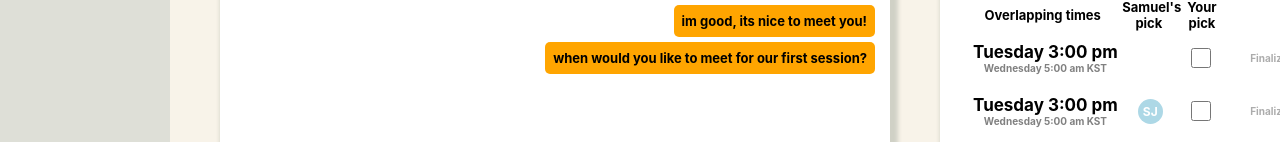
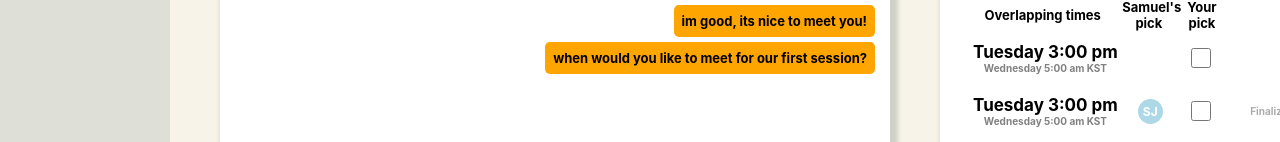
Before and after one commit to haimnam/FLIP-Test, a React (Create React App) app: page /schedule in a window 1280 px wide. Shown: the part 369-511 px from the top of the page. Built offline with nearby package versions, Linux system fonts and the light colour scheme.

Commit message:
Make Partner's Pick Valid in Preferred Times

```diff
--- a/src/pages/Schedule/PreferredTimes.tsx
+++ b/src/pages/Schedule/PreferredTimes.tsx
@@ -26,12 +26,20 @@ const PreferredTimes = ({
       box.style.backgroundColor = "rgb(248, 243, 233)";
       box.style.border = "2px solid black";
       checkedItems.add(id * 1);
-      changeTimeState(id, "FINALIZE");
+      if (timesData.find((data) => data.id === id * 1).isPartnerPick) {
+        changeTimeState(id, "FINALIZE");
+      } else {
+        changeTimeState(id, "");
+      }
     } else if (checkedItems.has(id * 1)) {
       box.style.backgroundColor = "white";
       box.style.border = "2px solid white";
       checkedItems.delete(id * 1);
-      changeTimeState(id, "Finalize");
+      if (timesData.find((data) => data.id === id * 1).isPartnerPick) {
+        changeTimeState(id, "Finalize");
+      } else {
+        changeTimeState(id, "");
+      }
     }
     setCheckedItems(checkedItems);
     return checkedItems;
@@ -52,7 +60,8 @@ const PreferredTimes = ({
     }
   };
 
-  const addTime = (id) => {
+  let nextId = 4;
+  const addTime = () => {
     let newTime = {
       id: nextId++,
       main: "Tuesday 3:00 pm",
@@ -64,16 +73,11 @@ const PreferredTimes = ({
     setTimesData(timesData.concat(newTime));
   };
 
-  let nextId = 4;
-
   return (
     <div className={styles.preferredTimes}>
       <div className={styles.preferredTimesHead}>
         <h2>Select your preferred times</h2>
-        <AddCircleOutlineIcon
-          className={styles.addBtn}
-          onClick={() => addTime(nextId)}
-        />
+        <AddCircleOutlineIcon className={styles.addBtn} onClick={addTime} />
       </div>
       <div className={styles.timeTable}>
         <div className={styles.tableHead}>
@@ -112,7 +116,7 @@ const PreferredTimes = ({
                   }
                   onClick={(e) => timeStateHandler(e, time.id, time.state)}
                 >
-                  {time.state}
+                  {time.print}
                 </div>
               </div>
             );
--- a/src/pages/Schedule/Schedule.tsx
+++ b/src/pages/Schedule/Schedule.tsx
@@ -39,12 +39,22 @@ const Schedule = () => {
     if (state === "FINALIZE" || state === "Finalize") {
       setTimesData(
         timesData.map((t) =>
-          t.id === id * 1 ? { ...t, isChecked: !t.isChecked, state: state } : t
+          t.id === id * 1
+            ? { ...t, isChecked: !t.isChecked, state: state, print: "Finalize" }
+            : t
+        )
+      );
+    } else if (state === "Undo") {
+      setTimesData(
+        timesData.map((t) =>
+          t.id === id ? { ...t, state: state, print: state } : t
         )
       );
     } else {
       setTimesData(
-        timesData.map((t) => (t.id === id ? { ...t, state: state } : t))
+        timesData.map((t) =>
+          t.id === id * 1 ? { ...t, isChecked: !t.isChecked } : t
+        )
       );
     }
   };
--- a/src/pages/Schedule/TimesData.tsx
+++ b/src/pages/Schedule/TimesData.tsx
@@ -5,7 +5,8 @@ export const TimesData = [
     sub: "Wednesday 5:00 am KST",
     isPartnerPick: false,
     isChecked: false,
-    state: "Finalize",
+    state: "",
+    print: "",
   },
   {
     id: 2,
@@ -14,6 +15,7 @@ export const TimesData = [
     isPartnerPick: true,
     isChecked: false,
     state: "Finalize",
+    print: "Finalize",
   },
   {
     id: 3,
@@ -22,5 +24,6 @@ export const TimesData = [
     isPartnerPick: true,
     isChecked: false,
     state: "Finalize",
+    print: "Finalize",
   },
 ];
```
